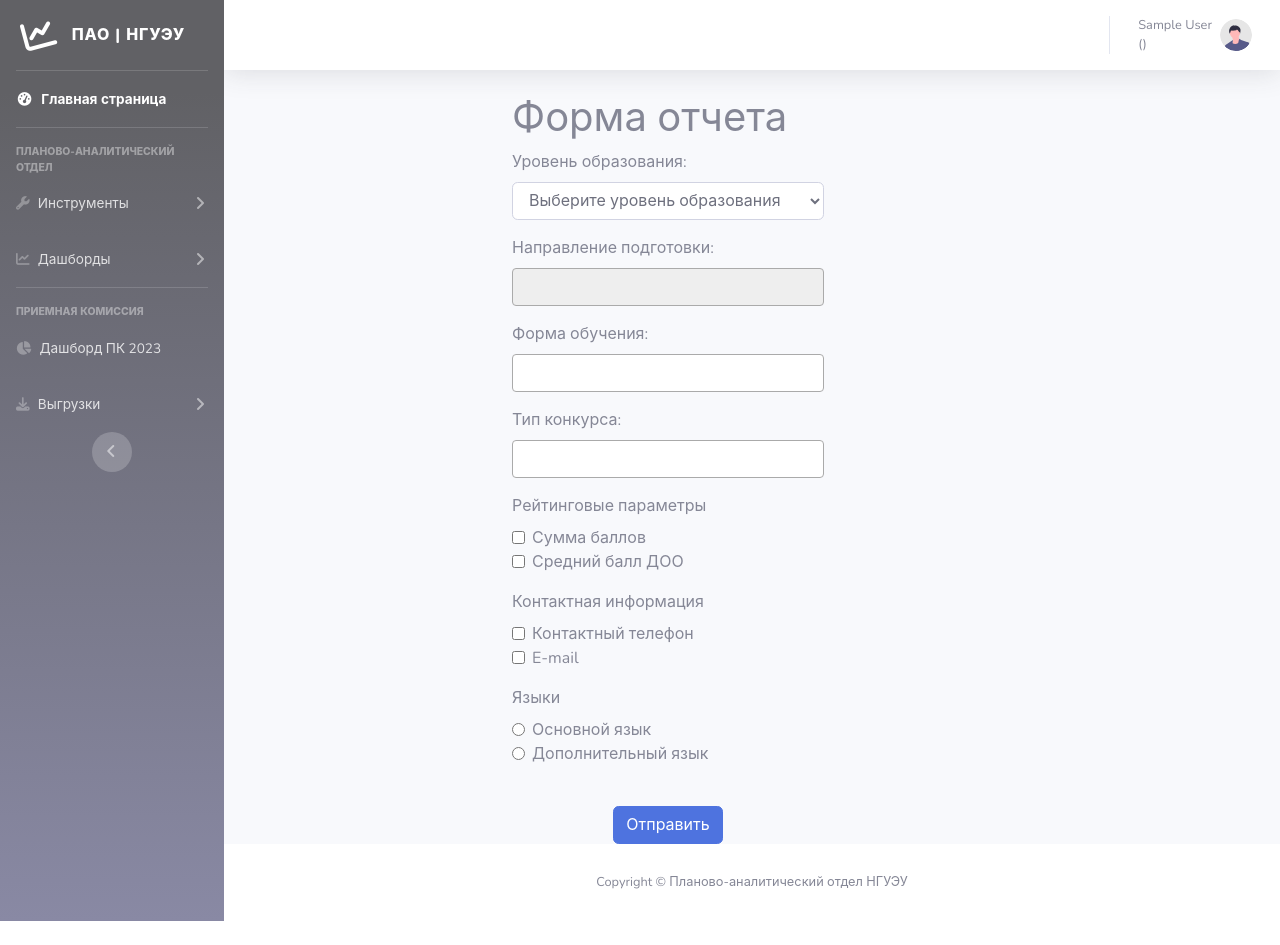
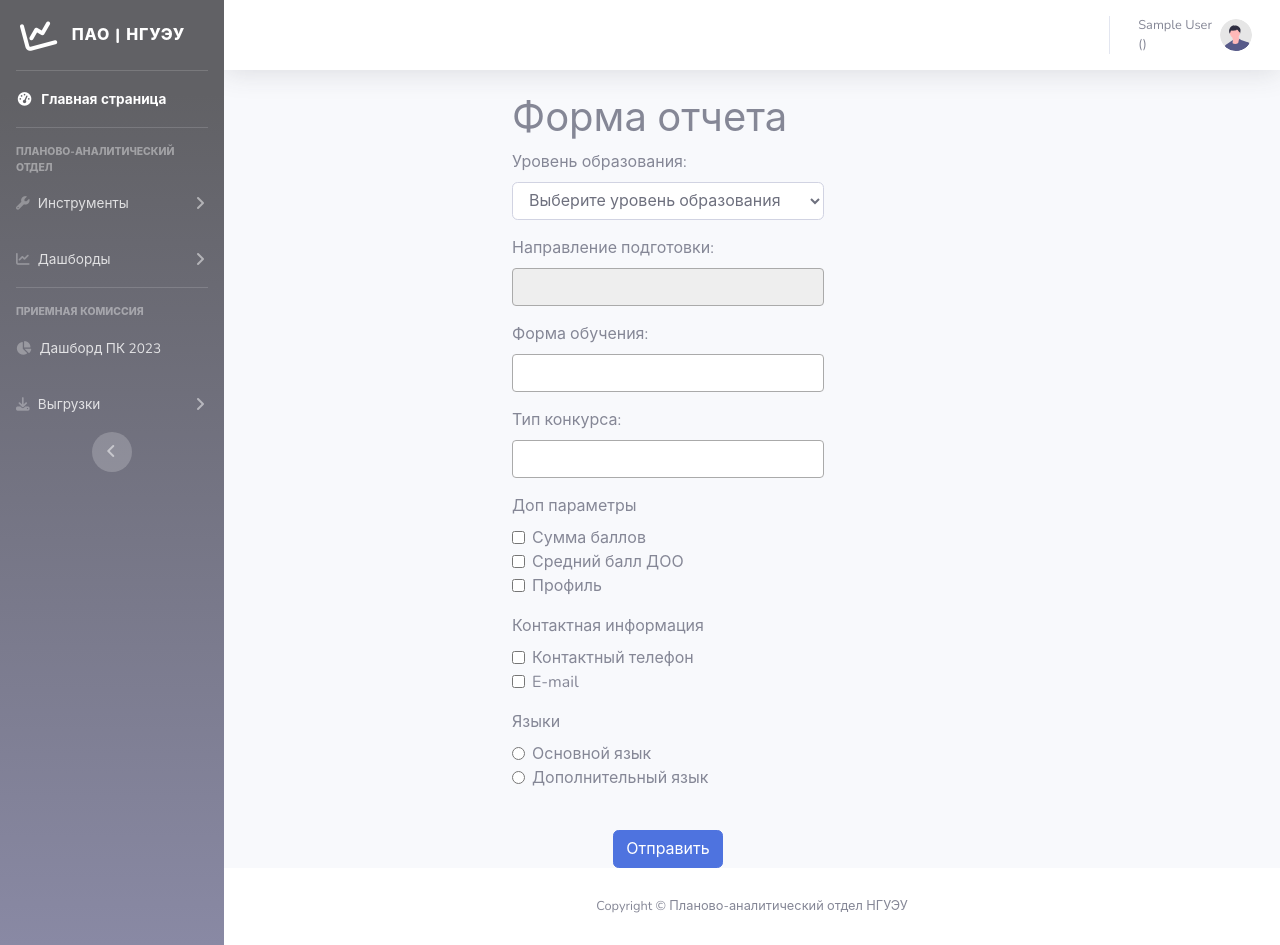
Before and after one commit to hyxp3r/paosystem_new, a Django app: page /oopk/oopk/report in a window 1280 px wide. Before the commit the page ends 921 px from the top, so only its background shows below. Run offline with Django 4.2, Linux system fonts and the light colour scheme; the visitor is signed in with stand-in values (Sample User, id 1); data that the repository does not hold is empty; parts of the project's set-up code (start-up, migrations or seed data) failed here and were passed over; some libraries are stand-ins or nearby versions.

Commit message:
В отчет добавлен профиль

```diff
--- a/oopk/reports.py
+++ b/oopk/reports.py
@@ -41,11 +41,11 @@ class ReportOne(Connection):
             {",CAST(V.rating as int) as 'Сумма баллов'" if request.get("checkboxRating") else ""}
             {",V.eduDocumentAverageMark as 'Средний балл ДОО'" if request.get("checkboxDocumentRating") else ""}
             {",FL.TITLE_P as 'Язык'" if request.get("radioLanguage") else ""}
+            {",EP.COMMENT_P as 'Профиль'" if request.get("checkboxProfile") else ""}
 
             FROM Tandem_prod.dbo.enr_req_competition_ext_view AS V
 
             JOIN Tandem_prod.dbo.ENR14_REQUEST_T R ON R.ENTRANT_ID = V.entrantId
-            JOIN enr14_entrant_t EN ON R.ENTRANT_ID = EN.ID
             JOIN enr14_request_t ER on EN.ID = ER.ENTRANT_ID
             JOIN identitycard_t IC on IC.ID = ER.identitycard_id
 
@@ -53,6 +53,7 @@ class ReportOne(Connection):
             JOIN Tandem_prod.dbo.personcontactdata_t PContact ON P.CONTACTDATA_ID = PContact.ID
 
             {"JOIN personforeignlanguage_t L on P.ID = L.PERSON_ID JOIN foreignlanguage_t FL on L.LANGUAGE_ID = FL.ID" if request.get("radioLanguage") else ""}
+            {"JOIN enr14_requested_comp_t EP on EP.REQUEST_ID = V.entrantRequestId" if request.get("checkboxProfile") else ""}
 
             WHERE V.enrollmentCampaignYear = 2022
             AND V.developForm in ({", ".join(str(f"'{x}'") for x in forms)})
--- a/oopk/templates/oopk/report.html
+++ b/oopk/templates/oopk/report.html
@@ -59,14 +59,21 @@
       </div>
 
       <div class="form-group">
-        <label for="form-group">Рейтинговые параметры</label>
+        <label for="form-group">Доп параметры</label>
+
         <div class="form-check">
           <input type="checkbox" class="form-check-input" id="checkboxRating" name="checkboxRating">
           <label class="form-check-label" for="checkboxRating">Сумма баллов</label>
         </div>
+
         <div class = "form-check">
           <input type="checkbox" class="form-check-input" id="checkboxDocumentRating" name="checkboxDocumentRating">
           <label class="form-check-label" for="checkboxDocumentRating">Средний балл ДОО</label>
+        </div>
+
+        <div class = "form-check">
+          <input type="checkbox" class="form-check-input" id="checkboxProfile" name="checkboxProfile">
+          <label class="form-check-label" for="checkboxProfile">Профиль</label>
         </div>
 
       </div>
```
